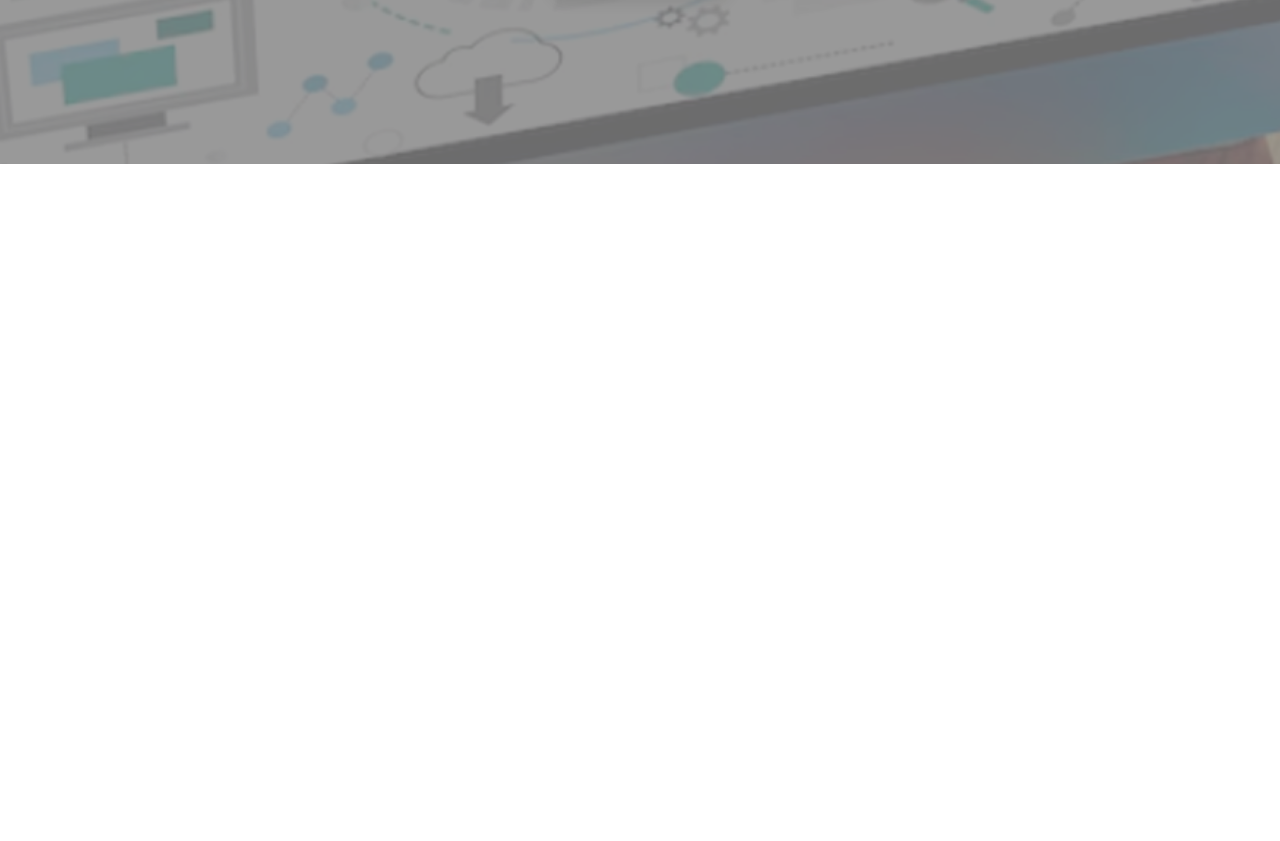
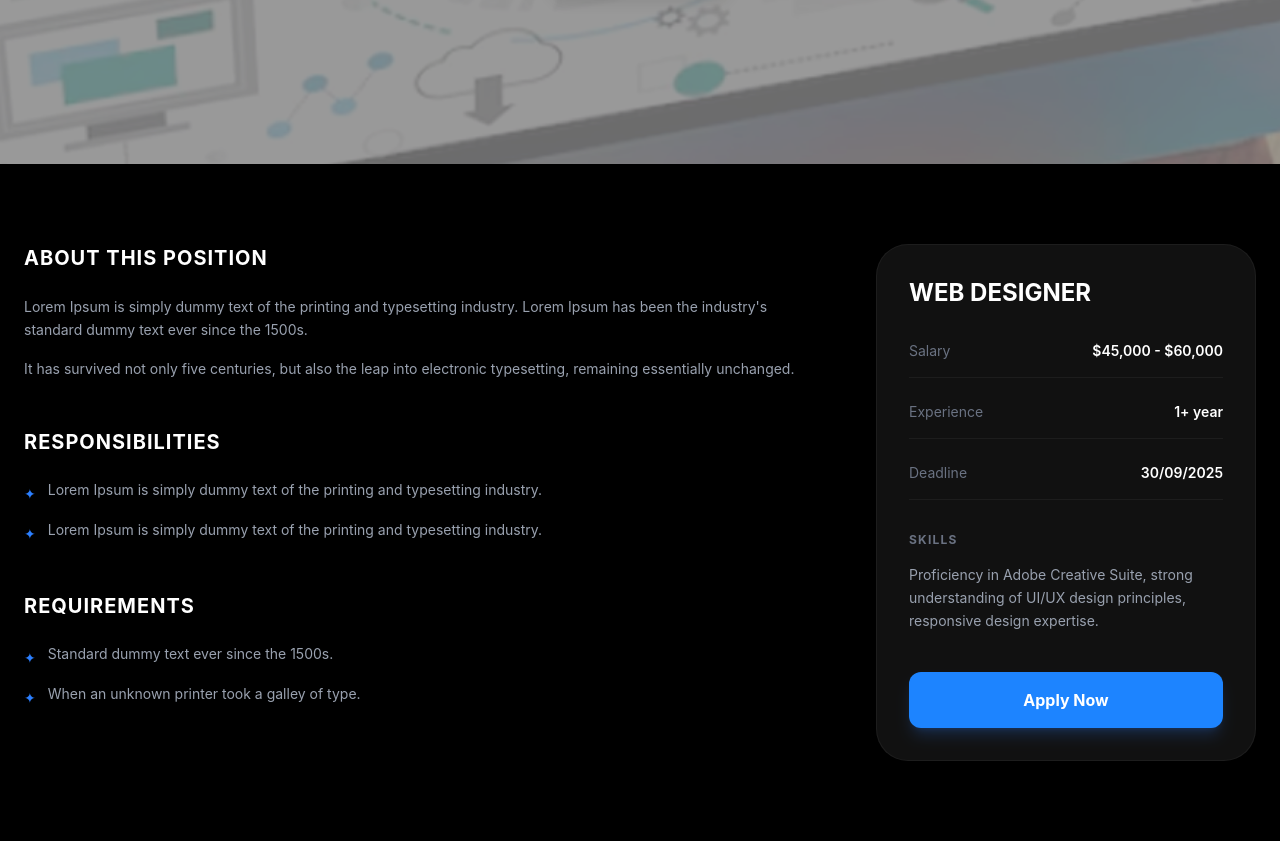
Before and after one commit to Ilyos11/Exam-Project, a website: page src/page4.html in a window 1280 px wide. Shown: the part 432-1273 px from the top of the page. Before the commit the page ends 800 px from the top, so only its background shows below. Drawn offline with nearby package versions, Linux system fonts and the light colour scheme; files that its build step writes are made by us from their sources.

Commit message:
Section 3

```diff
--- a/src/page4.html
+++ b/src/page4.html
@@ -67,5 +67,85 @@
 </section>
 
 
+<!-- Section 3  -->
+<section class="bg-black text-white py-20 px-6">
+  <div class="max-w-7xl mx-auto flex flex-col md:flex-row gap-12">
+
+    <div class="flex-1 space-y-12">
+
+      <div>
+        <h2 class="text-xl font-bold uppercase tracking-wider mb-6">About This Position</h2>
+        <div class="text-gray-400 space-y-4 text-sm leading-relaxed">
+          <p>Lorem Ipsum is simply dummy text of the printing and typesetting industry. Lorem Ipsum has been the industry's standard dummy text ever since the 1500s.</p>
+          <p>It has survived not only five centuries, but also the leap into electronic typesetting, remaining essentially unchanged.</p>
+        </div>
+      </div>
+
+      <div>
+        <h2 class="text-xl font-bold uppercase tracking-wider mb-6">Responsibilities</h2>
+        <ul class="space-y-4">
+          <li class="flex items-start gap-3 text-sm text-gray-400">
+            <span class="text-blue-500 mt-1">✦</span>
+            Lorem Ipsum is simply dummy text of the printing and typesetting industry.
+          </li>
+          <li class="flex items-start gap-3 text-sm text-gray-400">
+            <span class="text-blue-500 mt-1">✦</span>
+            Lorem Ipsum is simply dummy text of the printing and typesetting industry.
+          </li>
+        </ul>
+      </div>
+
+      <div>
+        <h2 class="text-xl font-bold uppercase tracking-wider mb-6">Requirements</h2>
+        <ul class="space-y-4">
+          <li class="flex items-start gap-3 text-sm text-gray-400">
+            <span class="text-blue-500 mt-1">✦</span>
+            Standard dummy text ever since the 1500s.
+          </li>
+          <li class="flex items-start gap-3 text-sm text-gray-400">
+            <span class="text-blue-500 mt-1">✦</span>
+            When an unknown printer took a galley of type.
+          </li>
+        </ul>
+      </div>
+
+    </div>
+
+    <div class="w-full md:w-[380px] shrink-0">
+      <div class="bg-[#111111] rounded-[32px] p-8 border border-white/5 sticky top-28">
+        <h3 class="text-2xl font-bold uppercase mb-8">Web Designer</h3>
+
+        <div class="space-y-6 mb-8 text-sm">
+          <div class="flex justify-between border-b border-white/5 pb-4">
+            <span class="text-gray-500">Salary</span>
+            <span class="font-semibold">$45,000 - $60,000</span>
+          </div>
+          <div class="flex justify-between border-b border-white/5 pb-4">
+            <span class="text-gray-500">Experience</span>
+            <span class="font-semibold">1+ year</span>
+          </div>
+          <div class="flex justify-between border-b border-white/5 pb-4">
+            <span class="text-gray-500">Deadline</span>
+            <span class="font-semibold">30/09/2025</span>
+          </div>
+        </div>
+
+        <div class="mb-10">
+          <p class="text-gray-500 font-bold text-xs tracking-widest uppercase mb-4">Skills</p>
+          <p class="text-gray-400 text-sm leading-relaxed">
+            Proficiency in Adobe Creative Suite, strong understanding of UI/UX design principles, responsive design expertise.
+          </p>
+        </div>
+
+        <button class="w-full bg-[#1d84ff] hover:bg-blue-500 text-white py-4 rounded-xl font-bold transition-all shadow-lg shadow-blue-500/20">
+          Apply Now
+        </button>
+      </div>
+    </div>
+
+  </div>
+</section>
+
+
 </body>
 </html>
```
